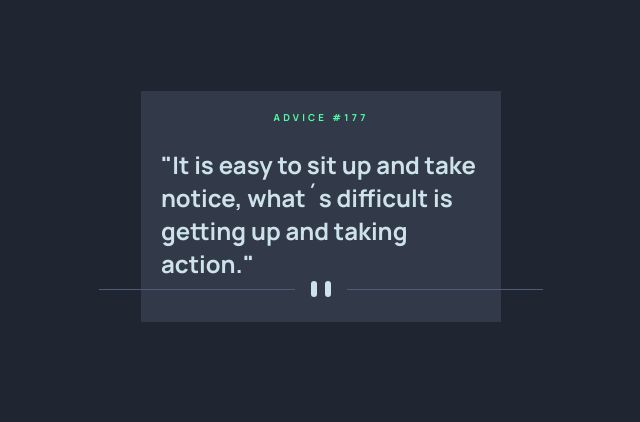
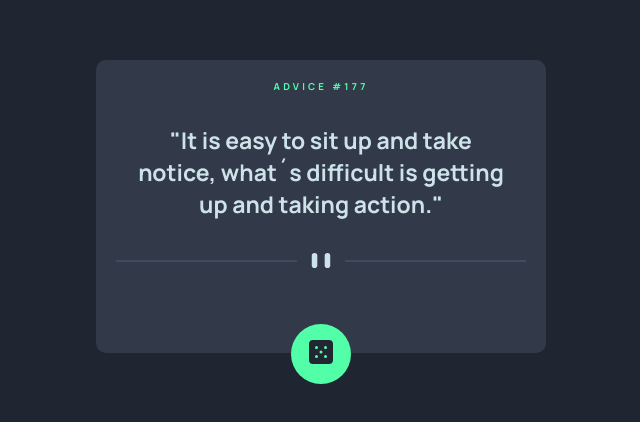
Before and after one commit to KaueACLima/projeto-advice-generator-app-main, a plain HTML site: page index.html in a window 1280 px wide. Shown: the part 194-616 px from the top of the page, without its empty margins (319-959 px from the left). Drawn offline with Linux system fonts and the light colour scheme.

Commit message:
Update CSS

```diff
--- a/assests/css/index.css
+++ b/assests/css/index.css
@@ -3,9 +3,7 @@ body{
     font-size: 1em;
     color: hsl(193, 38%, 86%);
     font-weight: 800;
-
     background-color: hsl(218, 23%, 16%);
-
     display: flex;
     justify-content: center;
     align-items: center;
@@ -13,22 +11,24 @@ body{
 }
 
 .cartao{
+    max-width: 450px;
     display: flex;
     align-items: center;
     justify-content: center;
+}
 
-    max-width: 450px;
+@media screen and (max-width: 450px){
+    .cartao{
+        max-width: 380px;
+    }
 }
 
 .cartao-conteudo{
-    background-color: hsl(217, 19%, 24%);
-
     display: flex;
     flex-direction: column;
     align-items: center;
-
-    width: 80%;
-
+    background-color: hsl(217, 19%, 24%);
+    border-radius: 10px;
     padding: 20px;
 }
 
@@ -37,6 +37,31 @@ body{
     letter-spacing: .2rem;
     text-transform: uppercase;
     color: hsl(150, 100%, 66%);
+}
 
-    margin-bottom: 1.5rem;
+.conselho{
+    font-size: 23px;
+    padding: 15px;
+    text-align: center;
+    color: hsl(193, 38%, 86%);
+    margin: 1rem 0;
 }
+
+picture img{
+    max-width: 100%;
+}
+
+.botao{
+    width: 60px;
+    height: 60px;
+    border-radius: 50%;
+    border: none;
+    background-color: hsl(150, 100%, 66%);
+    transform: translateY(85%);
+}
+
+.botao:hover {
+    color: #53FFAB;
+    cursor: pointer;
+    box-shadow: 0 5px 15px hsl(150, 100%, 66%);
+  }
--- a/index.html
+++ b/index.html
@@ -27,6 +27,9 @@
         <source srcset="./assests/img/pattern-divider-desktop.svg" media="(min-width: 600px)" />
         <img src="./assests/img/pattern-divider-mobile.svg" alt="MDN" />
       </picture>
+      <button class="botao">
+        <img src="./assests/img/icon-dice.svg" alt="Dice icon">
+      </button>
     </article>
   </main>
 </body>
```
